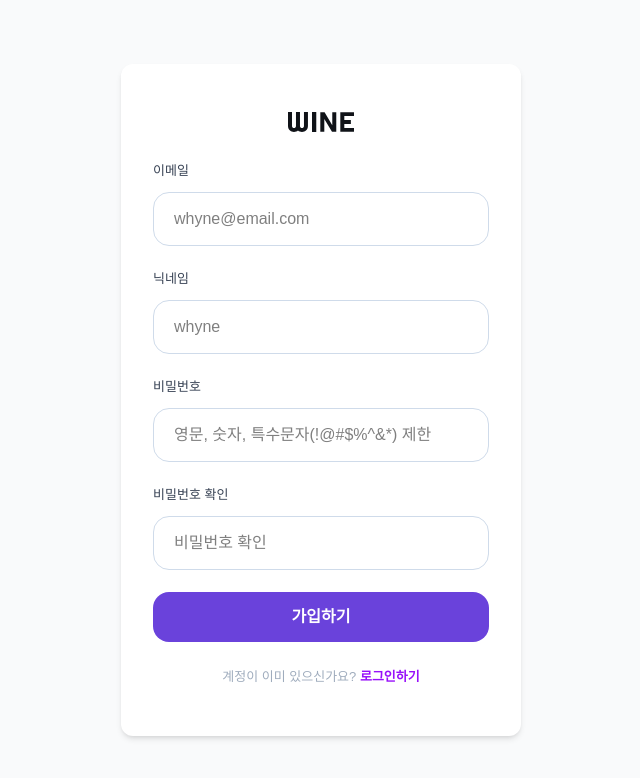
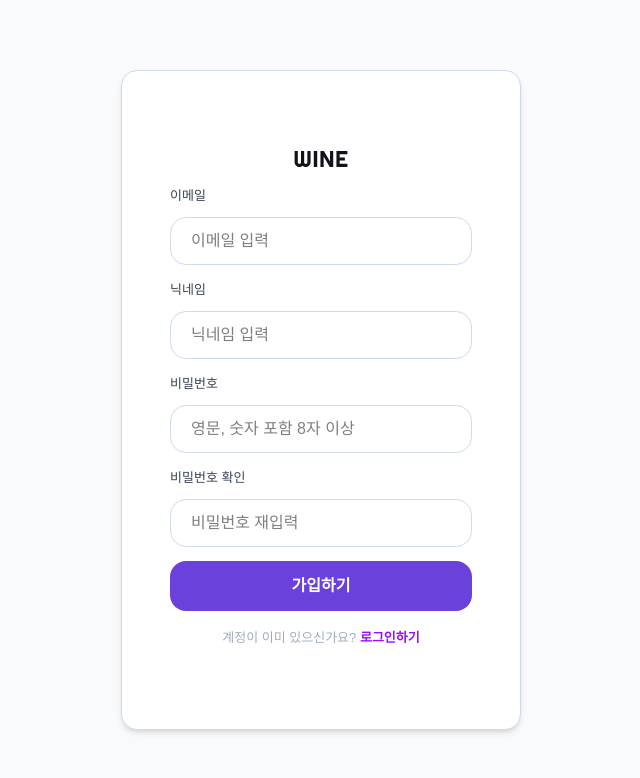
Before and after one commit to codeit-SGS/SGS, a Next.js app: page /signin in a window 1280 px wide. Shown: the top 778 px of the page, without its empty margins (319-959 px from the left). Built offline with nearby package versions, Linux system fonts and the light colour scheme; no server answers; a web font is replaced by a local one.

Commit message:
feat: implement login and signup pages (#46)

```diff
--- a/src/app/signin/page.tsx
+++ b/src/app/signin/page.tsx
@@ -3,132 +3,122 @@
 import { useState } from 'react';
 import Link from 'next/link';
 import { useRouter } from 'next/navigation';
+import { signup, login, updateUserProfile } from '@/lib/api/auth';
 
-export default function Page() {
+export default function SigninPage() {
   const router = useRouter();
 
   const [email, setEmail] = useState('');
   const [nickname, setNickname] = useState('');
   const [password, setPassword] = useState('');
-  const [passwordConfirm, setPasswordConfirm] = useState('');
+  const [confirmPassword, setConfirmPassword] = useState('');
 
   const handleSignup = async () => {
+    if (password !== confirmPassword) {
+      alert('비밀번호가 일치하지 않습니다.');
+      return;
+    }
+
     try {
-      const res = await fetch('https://your.api/signup', {
-        method: 'POST',
-        headers: { 'Content-Type': 'application/json' },
-        body: JSON.stringify({ email, nickname, password, passwordConfirm }),
-      });
+      // Step 1 → Sign Up
+      const signupRes = await signup(email, password);
 
-      if (res.ok) {
-        router.push('/');
+      if (signupRes.status === 201 || signupRes.status === 200) {
+        // Step 2 → Login to get token
+        const loginRes = await login(email, password);
+
+        if (loginRes.status === 200) {
+          // Step 3 → PATCH nickname
+          await updateUserProfile(nickname);
+
+          alert('회원가입 성공! 로그인 해주세요.');
+          router.push('/login');
+        } else {
+          alert('로그인 실패했습니다.');
+        }
       } else {
-        alert('회원가입 실패. 다시 시도해주세요.');
+        alert('회원가입에 실패했습니다.');
       }
     } catch (error) {
-      alert('오류가 발생했습니다.');
+      console.error(error);
+      if (error.response) {
+        console.log('Error response:', error.response);
+        alert(`오류 발생: ${error.response.status}`);
+      } else {
+        alert('네트워크 오류 또는 서버 연결 실패');
+      }
     }
   };
 
   return (
     <div className="flex items-center justify-center min-h-screen bg-gray-50">
       <div
-        className="bg-white rounded-xl shadow-md w-[400px]"
-        style={{ padding: '48px 32px', display: 'flex', flexDirection: 'column', gap: '24px' }}
+        className="bg-white rounded-[16px] shadow-md w-[400px] border border-[#CFDBEA]"
+        style={{
+          padding: '80px 48px',
+          display: 'flex',
+          flexDirection: 'column',
+          alignItems: 'center',
+          gap: '10px',
+        }}
       >
         {/* Logo */}
-        <div className="flex justify-center mb-4">
-          <img src="/logo/logo-bk.svg" alt="Logo" className="h-20" />
+        <div className="flex justify-center mb-8">
+          <img src="/logo/logo-bk.svg" alt="Logo" className="h-16" />
         </div>
 
         {/* 이메일 */}
-        <div
-          style={{
-            display: 'flex',
-            height: '84px',
-            flexDirection: 'column',
-            alignItems: 'flex-start',
-            gap: '10px',
-            alignSelf: 'stretch',
-          }}
-        >
+        <div className="flex flex-col h-[84px] gap-[10px] w-full">
           <label className="text-sm font-medium text-gray-700">이메일</label>
           <input
             type="email"
-            placeholder="whyne@email.com"
+            placeholder="이메일 입력"
             value={email}
             onChange={(e) => setEmail(e.target.value)}
-            className="w-full px-[20px] py-[14px] border border-gray-300 rounded-[16px] focus:outline-none focus:ring-2 focus:ring-purple-500"
+            className="w-full h-[48px] px-[20px] py-[14px] border border-[#CFDBEA] rounded-[16px] focus:outline-none focus:ring-2 focus:ring-purple-500"
           />
         </div>
 
         {/* 닉네임 */}
-        <div
-          style={{
-            display: 'flex',
-            height: '84px',
-            flexDirection: 'column',
-            alignItems: 'flex-start',
-            gap: '10px',
-            alignSelf: 'stretch',
-          }}
-        >
+        <div className="flex flex-col h-[84px] gap-[10px] w-full">
           <label className="text-sm font-medium text-gray-700">닉네임</label>
           <input
             type="text"
-            placeholder="whyne"
+            placeholder="닉네임 입력"
             value={nickname}
             onChange={(e) => setNickname(e.target.value)}
-            className="w-full px-[20px] py-[14px] border border-gray-300 rounded-[16px] focus:outline-none focus:ring-2 focus:ring-purple-500"
+            className="w-full h-[48px] px-[20px] py-[14px] border border-[#CFDBEA] rounded-[16px] focus:outline-none focus:ring-2 focus:ring-purple-500"
           />
         </div>
 
         {/* 비밀번호 */}
-        <div
-          style={{
-            display: 'flex',
-            height: '84px',
-            flexDirection: 'column',
-            alignItems: 'flex-start',
-            gap: '10px',
-            alignSelf: 'stretch',
-          }}
-        >
+        <div className="flex flex-col h-[84px] gap-[10px] w-full">
           <label className="text-sm font-medium text-gray-700">비밀번호</label>
           <input
             type="password"
-            placeholder="영문, 숫자, 특수문자(!@#$%^&*) 제한"
+            placeholder="영문, 숫자 포함 8자 이상"
             value={password}
             onChange={(e) => setPassword(e.target.value)}
-            className="w-full px-[20px] py-[14px] border border-gray-300 rounded-[16px] focus:outline-none focus:ring-2 focus:ring-purple-500"
+            className="w-full h-[48px] px-[20px] py-[14px] border border-[#CFDBEA] rounded-[16px] focus:outline-none focus:ring-2 focus:ring-purple-500"
           />
         </div>
 
         {/* 비밀번호 확인 */}
-        <div
-          style={{
-            display: 'flex',
-            height: '84px',
-            flexDirection: 'column',
-            alignItems: 'flex-start',
-            gap: '10px',
-            alignSelf: 'stretch',
-          }}
-        >
+        <div className="flex flex-col h-[84px] gap-[10px] w-full">
           <label className="text-sm font-medium text-gray-700">비밀번호 확인</label>
           <input
             type="password"
-            placeholder="비밀번호 확인"
-            value={passwordConfirm}
-            onChange={(e) => setPasswordConfirm(e.target.value)}
-            className="w-full px-[20px] py-[14px] border border-gray-300 rounded-[16px] focus:outline-none focus:ring-2 focus:ring-purple-500"
+            placeholder="비밀번호 재입력"
+            value={confirmPassword}
+            onChange={(e) => setConfirmPassword(e.target.value)}
+            className="w-full h-[48px] px-[20px] py-[14px] border border-[#CFDBEA] rounded-[16px] focus:outline-none focus:ring-2 focus:ring-purple-500"
           />
         </div>
 
         {/* 가입하기 버튼 */}
         <button
           onClick={handleSignup}
-          className="w-full text-white font-semibold transition hover:brightness-110"
+          className="w-full text-white font-semibold transition hover:brightness-110 mb-4"
           style={{
             height: '50px',
             padding: '16px 0',
@@ -143,7 +133,7 @@ export default function Page() {
         </button>
 
         {/* 로그인 링크 */}
-        <div className="text-center text-sm text-gray-500">
+        <div className="text-center text-sm text-gray-500 mt-2">
           계정이 이미 있으신가요?{' '}
           <Link href="/login" className="text-purple-600 font-semibold hover:underline">
             로그인하기
--- /dev/null
+++ b/src/components/gnb/login.tsx
@@ -0,0 +1,37 @@
+interface LoginProps {
+  onLogin: () => void;
+}
+
+export default function Login({ onLogin }: LoginProps) {
+  return (
+    <div style={styles.container}>
+      <img src="/logo/logo-wh.svg" alt="logo" style={styles.logo} />
+      <button onClick={onLogin} style={styles.loginButton}>
+        로그인
+      </button>
+    </div>
+  );
+}
+
+const styles = {
+  container: {
+    display: 'flex',
+    justifyContent: 'space-between',
+    alignItems: 'center',
+    width: '1140px',
+    height: '70px',
+    padding: '11px 60px',
+    backgroundColor: '#101318',
+    borderRadius: '16px',
+  },
+  logo: {
+    height: '20px',
+  },
+  loginButton: {
+    background: 'none',
+    border: 'none',
+    color: 'white',
+    fontSize: '14px',
+    cursor: 'pointer',
+  },
+};
--- /dev/null
+++ b/src/components/gnb/profile.tsx
@@ -0,0 +1,42 @@
+
+interface ProfileProps {
+  profileImgUrl: string;
+  onLogout: () => void;
+}
+
+export default function Profile({ profileImgUrl, onLogout }: ProfileProps) {
+  return (
+    <div style={styles.container}>
+      <img src="/logo/logo-wh.svg" alt="logo" style={styles.logo} />
+      <img
+        src={profileImgUrl}
+        alt="profile"
+        onClick={onLogout}
+        style={styles.profileImg}
+      />
+    </div>
+  );
+}
+
+const styles = {
+  container: {
+    display: 'flex',
+    justifyContent: 'space-between',
+    alignItems: 'center',
+    width: '1140px',
+    height: '70px',
+    padding: '11px 60px',
+    backgroundColor: '#101318',
+    borderRadius: '16px',
+  },
+  logo: {
+    height: '20px',
+  },
+  profileImg: {
+    width: '32px',
+    height: '32px',
+    borderRadius: '50%',
+    objectFit: 'cover',
+    cursor: 'pointer',
+  },
+};
--- a/src/components/input/EmailInput.tsx
+++ b/src/components/input/EmailInput.tsx
@@ -1,23 +1,31 @@
+// src/components/input/EmailInput.tsx
+
 import CommonInput from './CommonInput';
+import { InputHTMLAttributes, forwardRef } from 'react';
 
-export default function EmailInput() {
+interface EmailInputProps extends InputHTMLAttributes<HTMLInputElement> {
+  label?: string;
+  error?: string;
+  rightIconSrc?: string;
+  rightIconAlt?: string;
+}
+
+const EmailInput = forwardRef<HTMLInputElement, EmailInputProps>(
+  ({ label = '이메일', error, rightIconSrc, rightIconAlt, ...props }, ref) => {
     return (
-    <>
-      <div>
       <CommonInput
-          label="이메일"
+        ref={ref}
+        label={label}
         type="email"
+        error={error}
+        rightIconSrc={rightIconSrc}
+        rightIconAlt={rightIconAlt}
         placeholder="example@gmail.com"
+        {...props}
       />
-      </div>
-      <div>
-        <CommonInput
-          label="이메일"
-          type="email"
-          placeholder="example@gmail.com"
-          rightIconSrc="/img/icon/dropdown.svg"
-        />
-      </div>
-    </>
     );
   }
+);
+
+EmailInput.displayName = 'EmailInput';
+export default EmailInput;
--- /dev/null
+++ b/src/lib/api/auth.ts
@@ -0,0 +1,37 @@
+// src/lib/api/auth.ts
+import api from './axios';
+
+const TEAM_ID = '15-3';
+
+// POST /{teamId}/auth/signUp
+export const signup = (email: string, password: string) => {
+  return api.post(`/${TEAM_ID}/auth/signUp`, {
+    email,
+    password,
+  });
+};
+
+// POST /{teamId}/auth/signIn
+export const login = (email: string, password: string) => {
+  return api.post(`/${TEAM_ID}/auth/signIn`, {
+    email,
+    password,
+  });
+};
+
+// PATCH /{teamId}/users/me
+export const updateUserProfile = (nickname: string) => {
+  const token = localStorage.getItem('token');
+
+  return api.patch(
+    `/${TEAM_ID}/users/me`,
+    {
+      nickname,
+    },
+    {
+      headers: {
+        Authorization: `Bearer ${token}`,
+      },
+    }
+  );
+};
```
Also changed, not shown: src/app/login/page.tsx (+20 -47 lines). Lines whose indentation alone changed are shown as unchanged.
